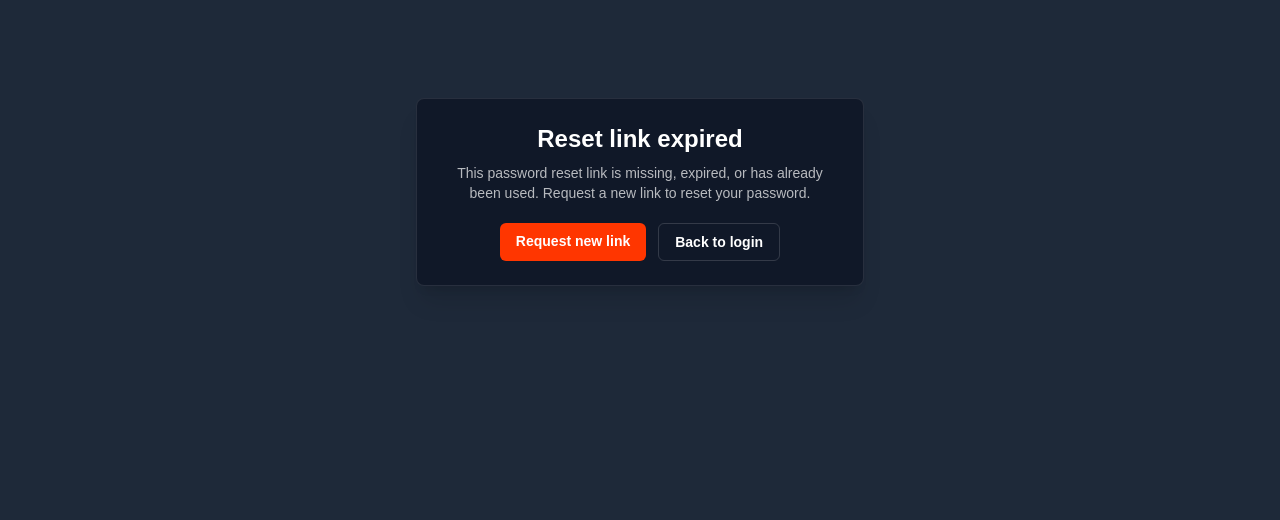
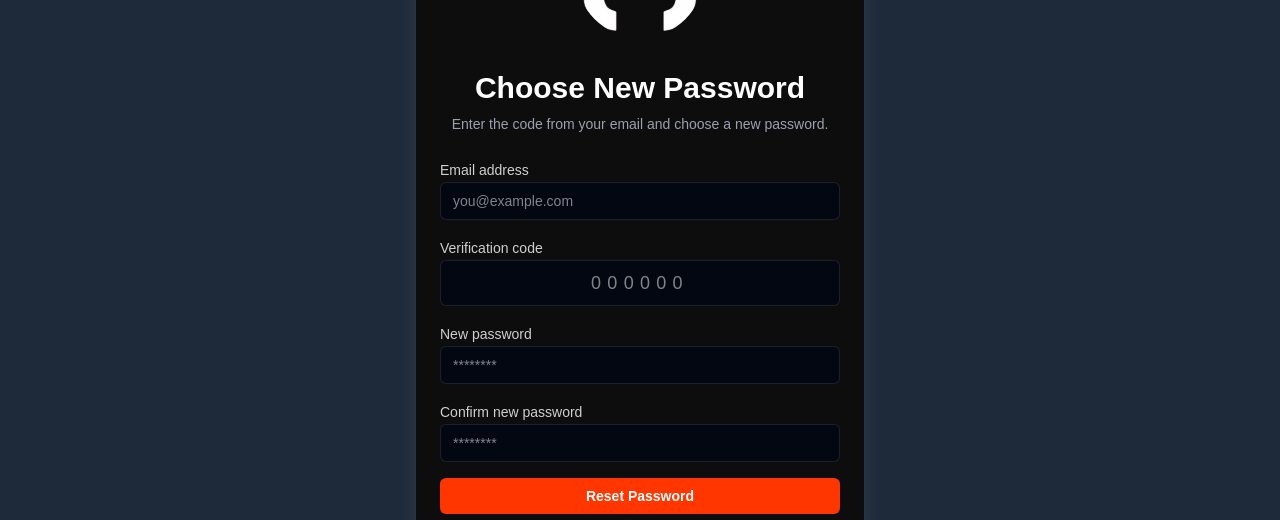
Before and after one commit to MarkRywell/RCCGY, a React (Vite) app: page /reset-password/new in a window 1280 px wide. Shown: the part 280-800 px from the top of the page. Built offline with nearby package versions, Linux system fonts and the light colour scheme; no server answers; a web font is replaced by a local one.

Commit message:
refactor: fix reset password

```diff
--- a/src/lib/supabase.ts
+++ b/src/lib/supabase.ts
@@ -261,11 +261,22 @@ export const api = {
     return { data, error: null }
   },
 
-  resetPasswordForEmail: async (email: string, redirectTo: string) => {
-    const { data, error } = await supabase.auth.resetPasswordForEmail(email, { redirectTo })
+  resetPasswordForEmail: async (email: string) => {
+    const { data, error } = await supabase.auth.resetPasswordForEmail(email)
 
     if (error) {
       console.error('Password reset request failed:', error.message)
+      return { data: null, error }
+    }
+
+    return { data, error: null }
+  },
+
+  verifyPasswordResetOtp: async (email: string, token: string) => {
+    const { data, error } = await supabase.auth.verifyOtp({ email, token, type: 'recovery' })
+
+    if (error) {
+      console.error('Password reset verification failed:', error.message)
       return { data: null, error }
     }
 
--- a/src/pages/NewPassword.tsx
+++ b/src/pages/NewPassword.tsx
@@ -1,74 +1,55 @@
-import { useEffect, useState } from 'react'
-import { Link, useNavigate } from 'react-router-dom'
+import { useState } from 'react'
+import { Link, useLocation, useNavigate } from 'react-router-dom'
 import api, { supabase } from '../lib/supabase'
 import Logo from '../assets/logos/logo-bg.png'
 
-function hasRecoveryLinkIndicator() {
-  const searchParams = new URLSearchParams(window.location.search)
+function getRecoveryLinkError() {
   const hashParams = new URLSearchParams(window.location.hash.replace(/^#/, ''))
+  const error = hashParams.get('error')
+  const errorCode = hashParams.get('error_code')
 
-  return (
-    searchParams.get('type') === 'recovery' ||
-    hashParams.get('type') === 'recovery'
-  )
+  if (!error && !errorCode) return null
+
+  const description = hashParams.get('error_description')?.replace(/[.\s]+$/, '')
+  return description
+    ? `${description}. Request a new code to reset your password.`
+    : 'This reset link is invalid or has expired. Request a new code to reset your password.'
+}
+
+function getInitialEmail(state: unknown) {
+  if (!state || typeof state !== 'object' || !('email' in state)) return ''
+
+  const email = (state as { email?: unknown }).email
+  return typeof email === 'string' ? email : ''
 }
 
 function NewPassword() {
+  const location = useLocation()
   const navigate = useNavigate()
+  const [email, setEmail] = useState(() => getInitialEmail(location.state))
+  const [token, setToken] = useState('')
   const [password, setPassword] = useState('')
   const [confirmPassword, setConfirmPassword] = useState('')
-  const [loading, setLoading] = useState(true)
   const [submitting, setSubmitting] = useState(false)
-  const [error, setError] = useState<string | null>(null)
-  const [canReset, setCanReset] = useState(false)
-
-  useEffect(() => {
-    let settled = false
-    const recoveryLinkPresent = hasRecoveryLinkIndicator()
-
-    const allowReset = () => {
-      settled = true
-      setCanReset(true)
-      setLoading(false)
-    }
-
-    const denyReset = () => {
-      if (settled) return
-      settled = true
-      setCanReset(false)
-      setLoading(false)
-    }
-
-    const {
-      data: { subscription },
-    } = supabase.auth.onAuthStateChange((event, session) => {
-      if (event === 'PASSWORD_RECOVERY' && session?.access_token) {
-        allowReset()
-      }
-    })
-
-    const checkSession = async () => {
-      const session = await api.getSession()
-      if (recoveryLinkPresent && session?.access_token) {
-        allowReset()
-        return
-      }
-
-      window.setTimeout(denyReset, recoveryLinkPresent ? 1500 : 0)
-    }
-
-    void checkSession()
-
-    return () => {
-      settled = true
-      subscription.unsubscribe()
-    }
-  }, [])
+  const [error, setError] = useState<string | null>(() => getRecoveryLinkError())
 
   const handleSubmit: React.FormEventHandler<HTMLFormElement> = async (e) => {
     e.preventDefault()
-    if (submitting || !canReset) return
+    if (submitting) return
     setError(null)
+
+    const trimmedEmail = email.trim().toLowerCase()
+    const normalizedToken = token.replace(/\s/g, '')
+
+    if (!/^[^\s@]+@[^\s@]+\.[^\s@]+$/.test(trimmedEmail)) {
+      setError('Please enter a valid email address.')
+      return
+    }
+
+    if (!/^\d{6}$/.test(normalizedToken)) {
+      setError('Please enter the 6-digit verification code from your email.')
+      return
+    }
 
     if (!password || password.length < 8) {
       setError('Password must be at least 8 characters.')
@@ -81,6 +62,14 @@ function NewPassword() {
     }
 
     setSubmitting(true)
+    const { error: verifyError } = await api.verifyPasswordResetOtp(trimmedEmail, normalizedToken)
+
+    if (verifyError) {
+      setError('Invalid or expired verification code. Request a new code and try again.')
+      setSubmitting(false)
+      return
+    }
+
     const { error: updateError } = await supabase.auth.updateUser({ password })
 
     if (updateError) {
@@ -94,51 +83,53 @@ function NewPassword() {
     navigate('/login')
   }
 
-  if (loading) {
-    return (
-      <div className="min-h-screen w-full flex items-center justify-center bg-gray-800 px-4 text-center text-white">
-        Checking password reset link...
-      </div>
-    )
-  }
-
-  if (!canReset) {
-    return (
-      <div className="min-h-screen w-full flex flex-col items-center justify-center lg:pb-20 bg-gray-800 px-4 text-white">
-        <div className="w-full max-w-md rounded-lg border border-white/10 bg-gray-900 p-6 text-center shadow-xl">
-          <h1 className="text-2xl font-bold mb-2">Reset link expired</h1>
-          <p className="text-sm text-white/70 mb-5">
-            This password reset link is missing, expired, or has already been used. Request a new link to reset your password.
-          </p>
-          <div className="flex flex-col gap-3 sm:flex-row sm:justify-center">
-            <Link
-              to="/reset-password"
-              className="rounded-md bg-primary px-4 py-2 text-sm font-semibold text-white hover:opacity-90"
-            >
-              Request new link
-            </Link>
-            <Link
-              to="/login"
-              className="rounded-md border border-white/15 px-4 py-2 text-sm font-semibold text-white hover:border-secondary hover:text-secondary"
-            >
-              Back to login
-            </Link>
-          </div>
-        </div>
-      </div>
-    )
-  }
-
   return (
     <div className="min-h-screen w-full flex flex-col items-center justify-center lg:pb-20 bg-gray-800 px-4 text-white">
       <div className="flex w-full max-w-sm md:max-w-md flex-col items-center gap-6 bg-dark p-5 sm:p-6 rounded-lg shadow-xl shadow-white/15">
         <img src={Logo} alt="Logo" className="w-32 mb-2 rounded-full" />
         <div className="space-y-2 text-center">
           <h1 className="text-3xl font-bold">Choose New Password</h1>
-          <p className="text-sm text-gray-400">Enter and confirm your new password to finish resetting your account.</p>
+          <p className="text-sm text-gray-400">Enter the code from your email and choose a new password.</p>
         </div>
 
         <form className="flex w-full flex-col gap-4" onSubmit={handleSubmit}>
+          <div className="space-y-1">
+            <label className="text-sm text-white/80" htmlFor="reset-email">
+              Email address
+            </label>
+            <input
+              id="reset-email"
+              type="email"
+              className="w-full rounded-md border border-white/10 bg-gray-950 px-3 py-2 text-sm outline-none focus:border-primary disabled:opacity-70"
+              value={email}
+              onChange={(e) => setEmail(e.target.value)}
+              placeholder="you@example.com"
+              autoComplete="email"
+              required
+              disabled={submitting}
+            />
+          </div>
+
+          <div className="space-y-1">
+            <label className="text-sm text-white/80" htmlFor="verification-code">
+              Verification code
+            </label>
+            <input
+              id="verification-code"
+              type="text"
+              inputMode="numeric"
+              pattern="\d{6}"
+              maxLength={6}
+              className="w-full rounded-md border border-white/10 bg-gray-950 px-3 py-2 text-center text-lg tracking-[0.35em] outline-none focus:border-primary disabled:opacity-70"
+              value={token}
+              onChange={(e) => setToken(e.target.value.replace(/\D/g, '').slice(0, 6))}
+              placeholder="000000"
+              autoComplete="one-time-code"
+              required
+              disabled={submitting}
+            />
+          </div>
+
           <div className="space-y-1">
             <label className="text-sm text-white/80" htmlFor="new-password">
               New password
@@ -150,6 +141,7 @@ function NewPassword() {
               value={password}
               onChange={(e) => setPassword(e.target.value)}
               placeholder="********"
+              autoComplete="new-password"
               minLength={8}
               required
               disabled={submitting}
@@ -167,6 +159,7 @@ function NewPassword() {
               value={confirmPassword}
               onChange={(e) => setConfirmPassword(e.target.value)}
               placeholder="********"
+              autoComplete="new-password"
               minLength={8}
               required
               disabled={submitting}
@@ -187,6 +180,10 @@ function NewPassword() {
             {submitting ? 'Resetting password...' : 'Reset Password'}
           </button>
         </form>
+
+        <Link to="/reset-password" className="text-sm text-secondary hover:underline">
+          Request a new code
+        </Link>
       </div>
     </div>
   )
--- a/src/pages/ResetPassword.tsx
+++ b/src/pages/ResetPassword.tsx
@@ -1,10 +1,11 @@
 import { useState } from 'react'
-import { Link } from 'react-router-dom'
+import { Link, useNavigate } from 'react-router-dom'
 import { HiOutlineMail } from 'react-icons/hi'
 import api from '../lib/supabase'
 import Logo from '../assets/logos/logo-bg.png'
 
 function ResetPassword() {
+  const navigate = useNavigate()
   const [email, setEmail] = useState('')
   const [loading, setLoading] = useState(false)
   const [error, setError] = useState<string | null>(null)
@@ -24,13 +25,13 @@ function ResetPassword() {
     }
 
     setLoading(true)
-    const redirectTo = `${window.location.origin}/reset-password/new`
-    const { error: resetError } = await api.resetPasswordForEmail(trimmedEmail, redirectTo)
+    const { error: resetError } = await api.resetPasswordForEmail(trimmedEmail)
 
     if (resetError) {
-      setError(resetError.message ?? 'Failed to send reset email.')
+      setError(resetError.message ?? 'Failed to send verification code.')
     } else {
       setSent(true)
+      navigate('/reset-password/new', { state: { email: trimmedEmail } })
     }
 
     setLoading(false)
@@ -43,7 +44,7 @@ function ResetPassword() {
         <div className="space-y-2 text-center">
           <h1 className="text-3xl font-bold">Reset Password</h1>
           <p className="text-sm text-gray-400">
-            Enter your email address and we will send you a link to choose a new password.
+            Enter your email address and we will send you a 6-digit verification code.
           </p>
         </div>
 
@@ -75,7 +76,7 @@ function ResetPassword() {
 
           {sent && (
             <p className="text-sm text-green-400" role="status" aria-live="polite">
-              If an account exists for this email, a reset link has been sent.
+              If an account exists for this email, a verification code has been sent.
             </p>
           )}
 
@@ -86,7 +87,7 @@ function ResetPassword() {
               loading ? 'opacity-60 cursor-not-allowed' : 'hover:bg-primary'
             }`}
           >
-            {loading ? 'Sending reset link...' : 'Send Reset Link'}
+            {loading ? 'Sending verification code...' : 'Send Verification Code'}
           </button>
         </form>
 
```
Also changed, not shown: .kilo/plans/1790178447392-reset-password-recovery-link.md (added).
